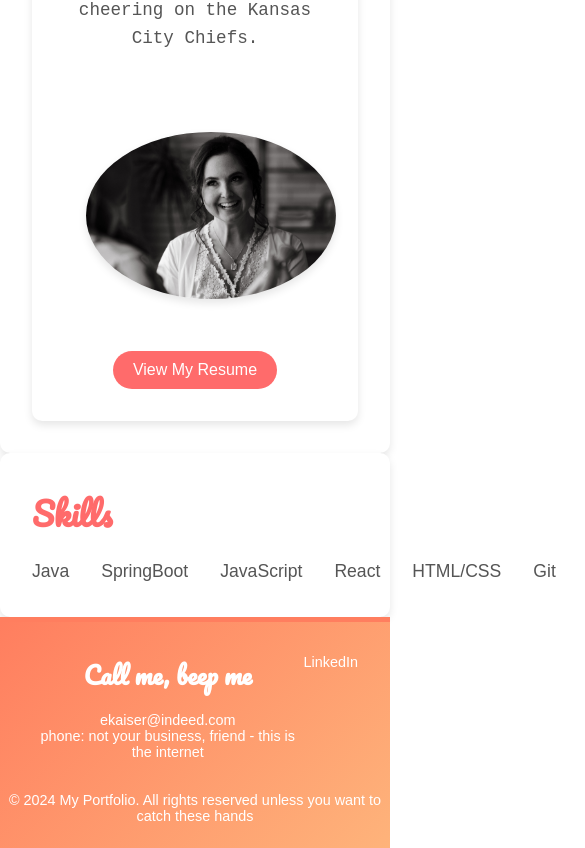
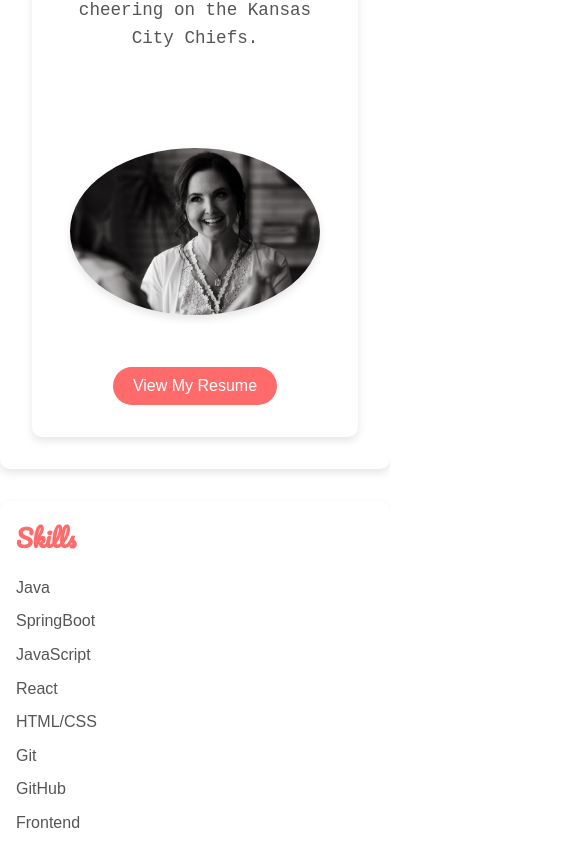
Before and after one commit to ekaiser-512/ekaiser-512.github.io, a React (Vite) app: page /about in a window 390 px wide. Shown: the part 1134-1982 px from the top of the page, 585 px wide, since content can reach past the window. Built offline with nearby package versions, Linux system fonts and the light colour scheme.

Commit message:
adding mobile media queries

```diff
--- a/src/App.css
+++ b/src/App.css
@@ -19,3 +19,34 @@ a {
 ul {
   list-style: none;
 }
+
+/* Media Queries for Mobile */
+@media (max-width: 600px) {
+  body {
+    font-size: 14px;
+  }
+
+  .hero-content h1 {
+    font-size: 2.5rem;
+  }
+
+  .hero-content p {
+    font-size: 1rem;
+  }
+
+  .hero-content button {
+    padding: 0.75rem 1.5rem;
+    font-size: 1rem;
+  }
+
+  .about-content,
+  .projects-content {
+    flex-direction: column;
+    text-align: center;
+  }
+
+  .about-image {
+    margin-left: 0;
+    margin-top: 1rem;
+  }
+}
--- a/src/components/Aside/Aside.css
+++ b/src/components/Aside/Aside.css
@@ -37,3 +37,24 @@ aside ul li {
 aside ul li:last-child {
     margin-right: 0; /* Remove margin from the last item */
 }
+
+@media (max-width: 600px) {
+    aside {
+        padding: 1rem;
+        margin-top: 2rem;
+    }
+
+    aside h3 {
+        font-size: 1.5rem;
+    }
+
+    aside ul {
+        flex-direction: column;
+        gap: 0.5rem;
+    }
+
+    aside ul li {
+        margin-right: 0;
+        font-size: 1rem;
+    }
+}
--- a/src/components/Main/Main.css
+++ b/src/components/Main/Main.css
@@ -153,3 +153,42 @@ footer {
     font-size: 0.9rem;
     font-family: Arial, sans-serif; /* Original font */
 }
+
+@media (max-width: 600px) {
+    main {
+      padding: 1rem;
+    }
+
+    .hero-content h1 {
+      font-size: 2.5rem;
+    }
+
+    .hero-content p {
+      font-size: 1rem;
+    }
+
+    .hero-content button {
+      padding: 0.75rem 1.5rem;
+      font-size: 1rem;
+    }
+
+    .about-content,
+    .projects-content {
+      flex-direction: column;
+      text-align: center;
+    }
+
+    .about-image {
+      margin-left: 0;
+      margin-top: 1rem;
+    }
+
+    .project-grid {
+      grid-template-columns: 1fr;
+      grid-gap: 1rem;
+    }
+
+    .project-card {
+      padding: 1rem;
+    }
+  }
```
